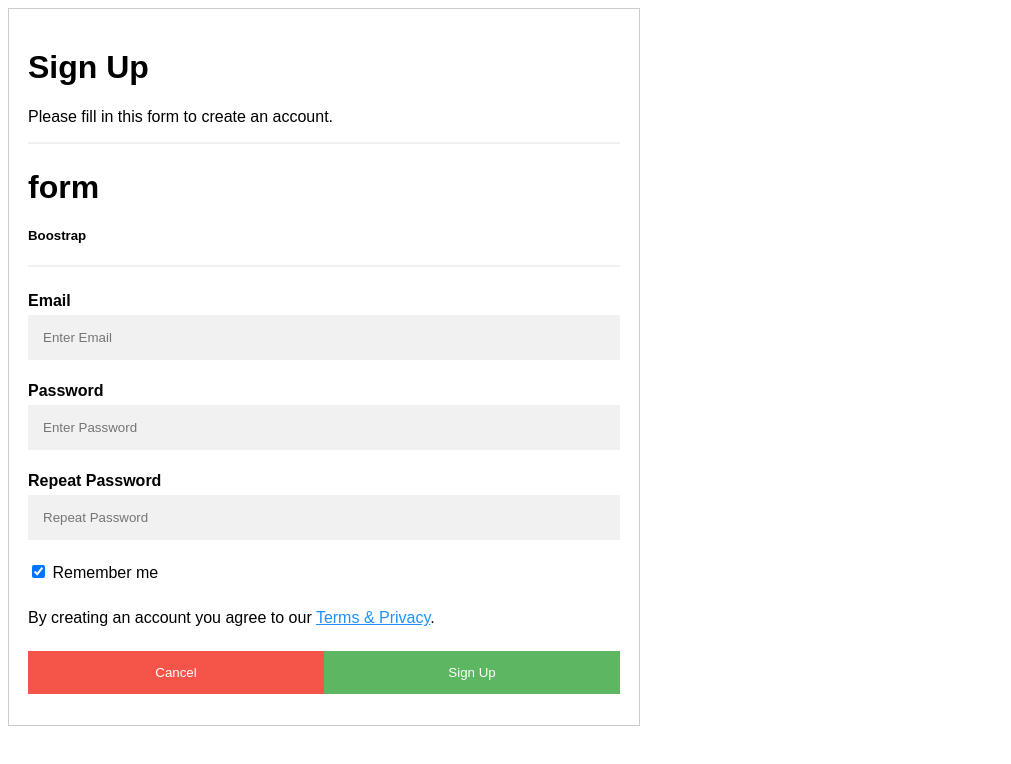
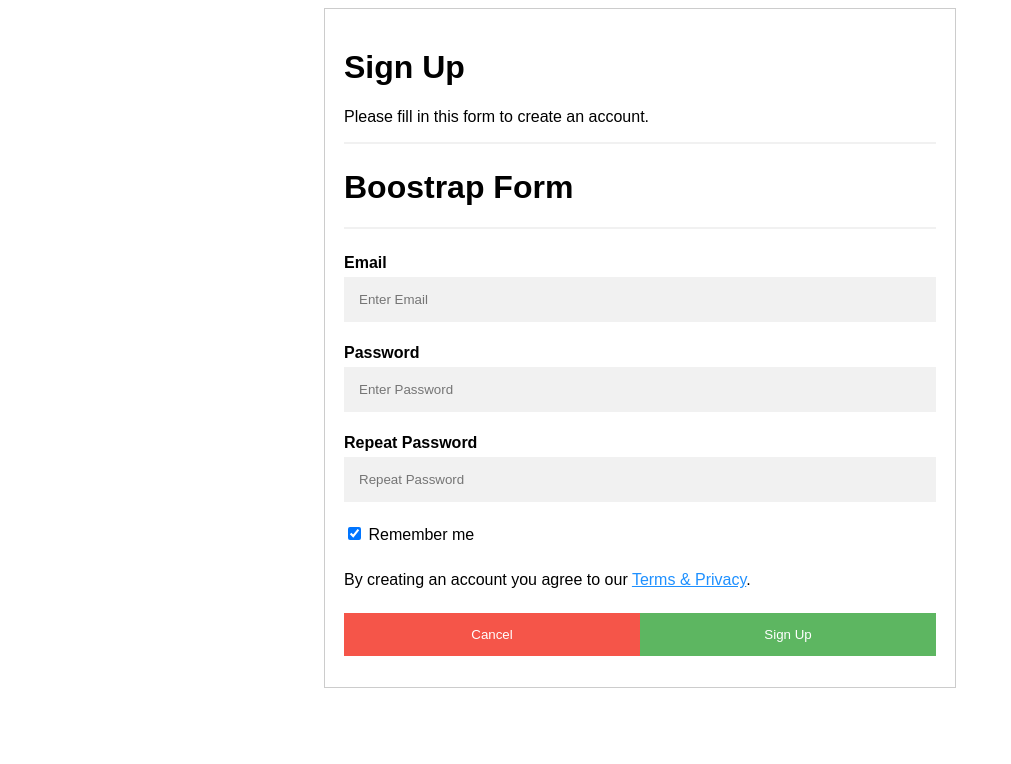
Before and after one commit to IMAZHARQ/Demo_project, a plain HTML site: page index.html in a window 1280 px wide. Shown: the whole page, without its empty margins (0-1011 px from the left). Drawn offline with Linux system fonts and the light colour scheme.

Commit message:
third_commit

```diff
--- a/index.html
+++ b/index.html
@@ -75,15 +75,14 @@ button:hover {
 
 <form action="/action_page.php">
 
-    <table width="50%" style="border:1px solid #ccc">
+    <table width="50%" style="border:1px solid #ccc;margin-left: auto;margin-right: auto;">
     <tr>
     <td>
     <div class="container">
     <h1>Sign Up</h1>
     <p>Please fill in this form to create an account.</p>
     <hr>
-    <h1>form</h1>
-    <h5>Boostrap</h5>
+    <h1>Boostrap Form</h1>
     <hr>
     <label for="email"><b>Email</b></label>
     <input type="text" placeholder="Enter Email" name="email" required>
```
